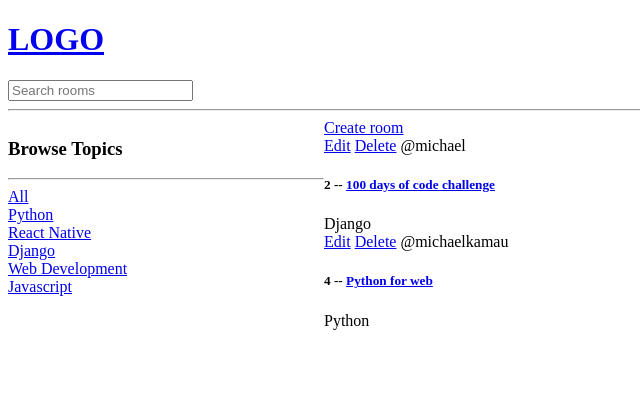
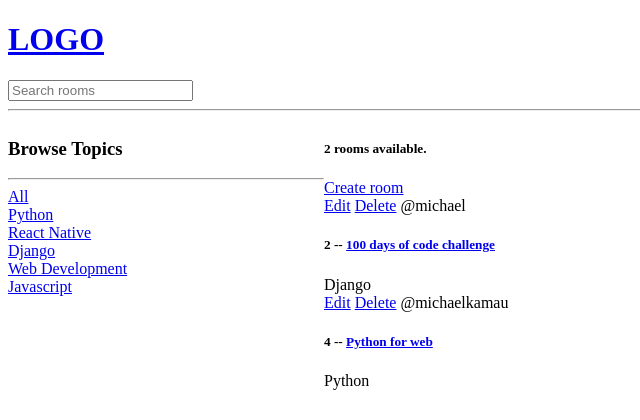
Before and after one commit to Michael-Kamau/Django-studyBuddy, a Django app: page / in a window 1280 px wide. Shown: the top 420 px of the page, without its empty margins (0-640 px from the left). Run offline with Django 3.2, Linux system fonts and the light colour scheme; data comes from the database, SQL or seed files in the repository; both versions use the stored data as it was after the commit.

Commit message:
Display number of available rooms

```diff
--- a/base/templates/base/home.html
+++ b/base/templates/base/home.html
@@ -25,6 +25,7 @@
     </div>
 
     <div>
+        <h5>{{room_count}} rooms available.</h5>
         <a href="{% url 'create-room' %}">Create room</a>
 
         <div>
--- a/base/views.py
+++ b/base/views.py
@@ -23,8 +23,9 @@ def home(request):
         )
 
     topics = Topic.objects.all()
+    room_count = rooms.count()
 
-    context = {'rooms':rooms, 'topics':topics}
+    context = {'rooms':rooms, 'topics':topics, 'room_count':room_count}
     return render(request,'base/home.html',context)
 
 def room(request, pk):
```
Also changed, not shown: db.sqlite3.
